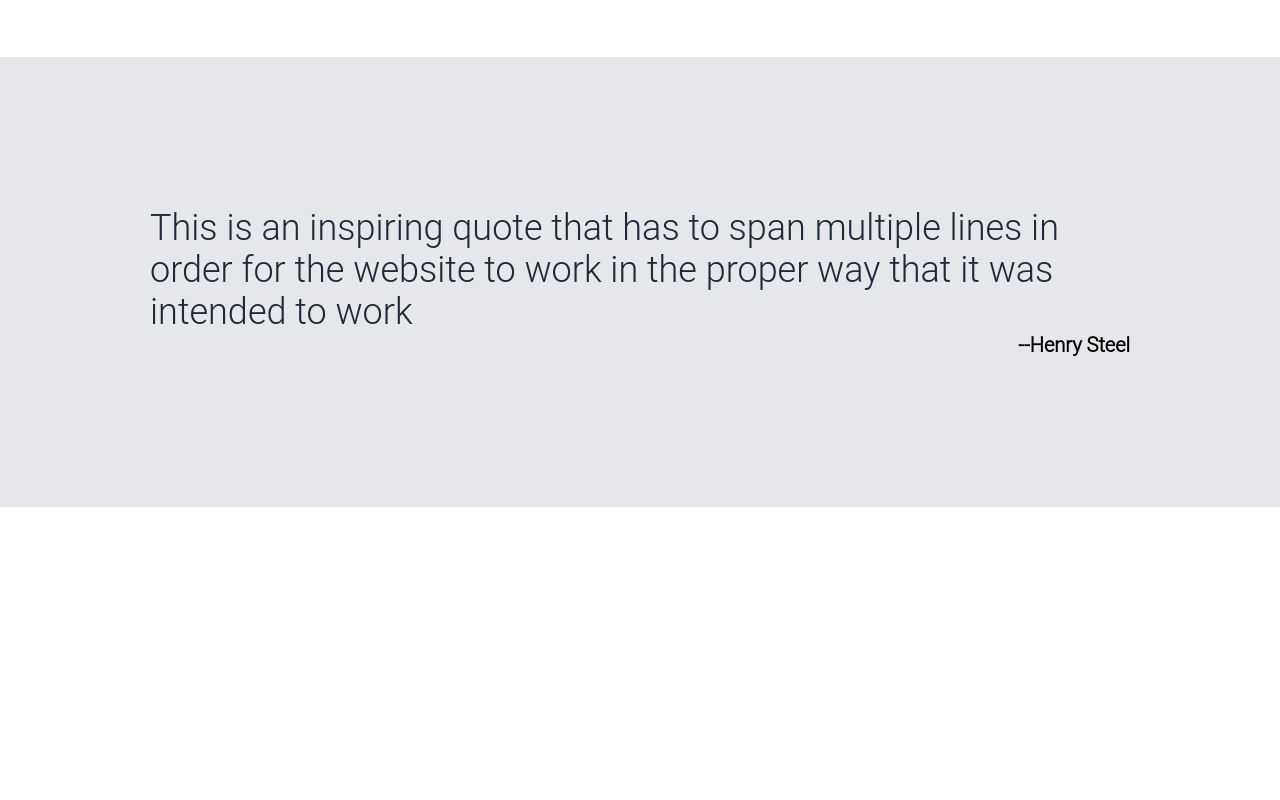
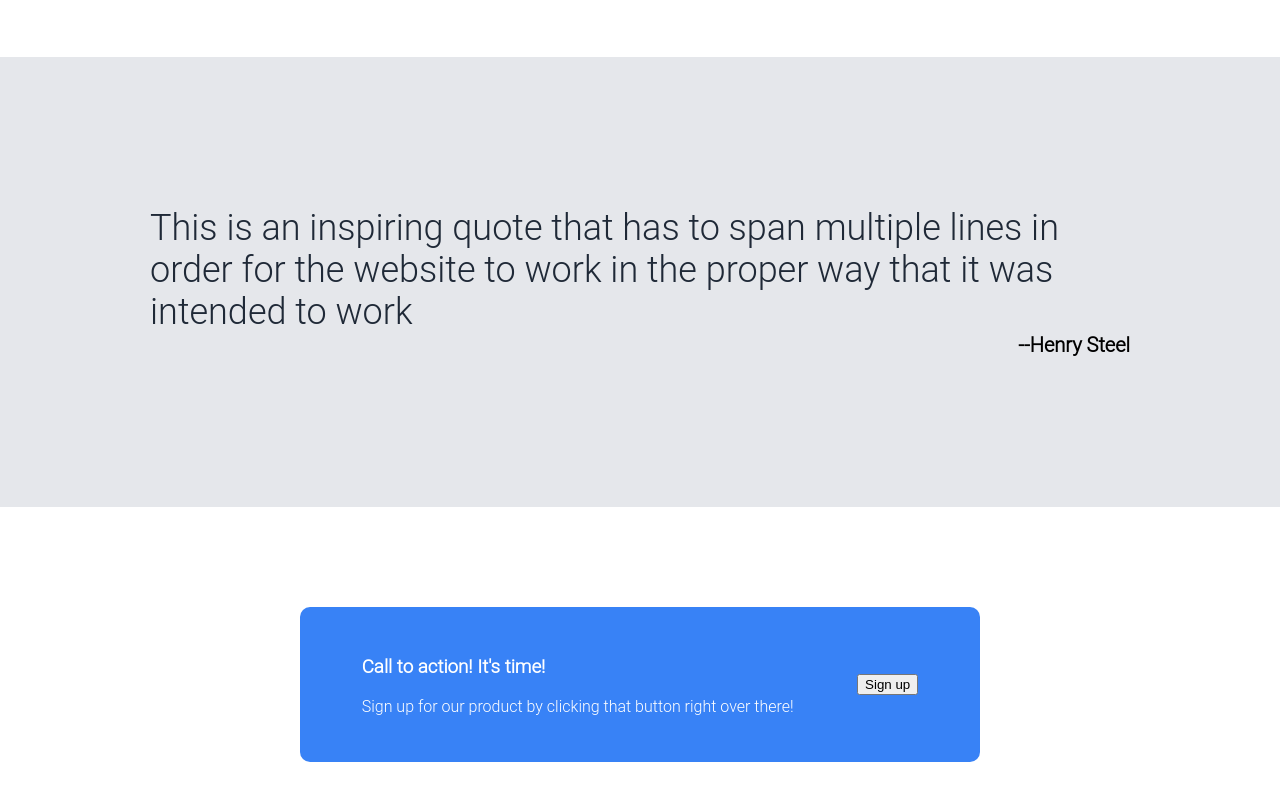
Before and after one commit to htsteelp1/AwesomeSite, a plain HTML site: page index.html in a window 1280 px wide. Shown: the part 943-1743 px from the top of the page. Before the commit the page ends 1450 px from the top, so only its background shows below. Drawn offline with Linux system fonts and the light colour scheme.

Commit message:
Finished 4th Section
I completed the 4th section except the button which I have not finished yet

```diff
--- a/index.html
+++ b/index.html
@@ -60,5 +60,12 @@
     </div>
     <div class="author">--Henry Steel</div>
 </div>
+<div class="callToAction">
+    <div class="textAction">
+        <h3>Call to action! It's time!</h3>
+        <p>Sign up for our product by clicking that button right over there!</p>
+    </div>
+    <button>Sign up</button>
+</div>
 </body>
 </html>
--- a/styles.css
+++ b/styles.css
@@ -98,3 +98,13 @@
     font-size: 20px;
     font-weight: 900;
 }
+.callToAction {
+    background-color: #3882F6;
+    display: flex;
+    justify-content: space-around;
+    align-items: center;
+    color: white;
+    margin: 100px 300px;
+    padding: 30px;
+    border-radius: 10px;
+}
```
